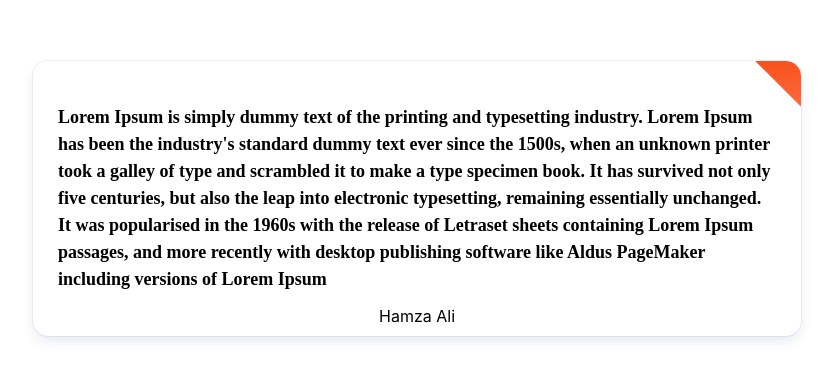
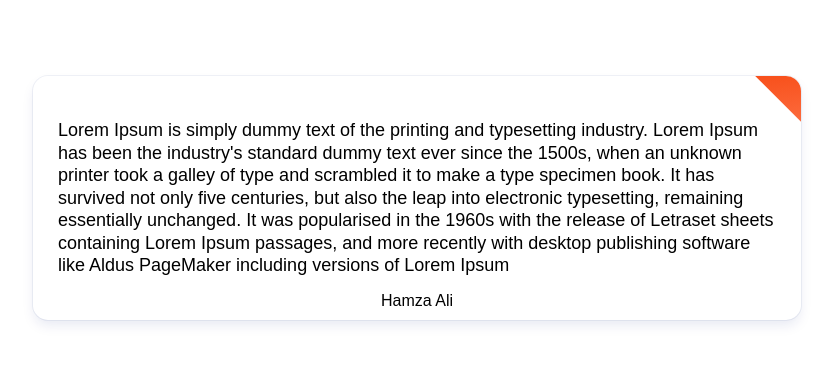
Before and after one commit to Hat52/get-motivated, a React (Create React App) app: page / in a window 1280 px wide. Shown: the part 202-582 px from the top of the page, without its empty margins (223-1056 px from the left). Built offline with nearby package versions, Linux system fonts and the light colour scheme.

Commit message:
global font-family

```diff
--- a/src/App.css
+++ b/src/App.css
@@ -1,42 +1,3 @@
-root{
-  --box-shadow:box-shadow: 0 0.4rem 0.8rem -0.1rem rgb(0 32 128 / 10%), 0 0 0 1px #f0f2f7;
+body{
+  font-family: sans-serif;
 }
-
-.App {
-  text-align: center;
-}
-
-.App-logo {
-  height: 40vmin;
-  pointer-events: none;
-}
-
-@media (prefers-reduced-motion: no-preference) {
-  .App-logo {
-    animation: App-logo-spin infinite 20s linear;
-  }
-}
-
-.App-header {
-  background-color: #282c34;
-  min-height: 100vh;
-  display: flex;
-  flex-direction: column;
-  align-items: center;
-  justify-content: center;
-  font-size: calc(10px + 2vmin);
-  color: white;
-}
-
-.App-link {
-  color: #61dafb;
-}
-
-@keyframes App-logo-spin {
-  from {
-    transform: rotate(0deg);
-  }
-  to {
-    transform: rotate(360deg);
-  }
-}
--- a/src/App.js
+++ b/src/App.js
@@ -1,4 +1,5 @@
 import Card from './components/cards'
+import './App.css'
 function App() {
   return (
     <div style={{display:"flex",justifyContent: 'center',alignItems: 'center',height:"100vh"}} className="App">
--- a/src/components/cards/index.css
+++ b/src/components/cards/index.css
@@ -19,10 +19,10 @@
     background: linear-gradient(130deg,#f53d02,#ff7d55);
 }
 .quote{
-    font-family: "September Spirit";
-    font-weight: 700;
+    /* font-family: "September Spirit"; */
+    font-weight: 400;
     font-size: 18px;
-    line-height: 1.5;
+    line-height: 1.25;
 }
 .author-name {
     position: absolute;
```
